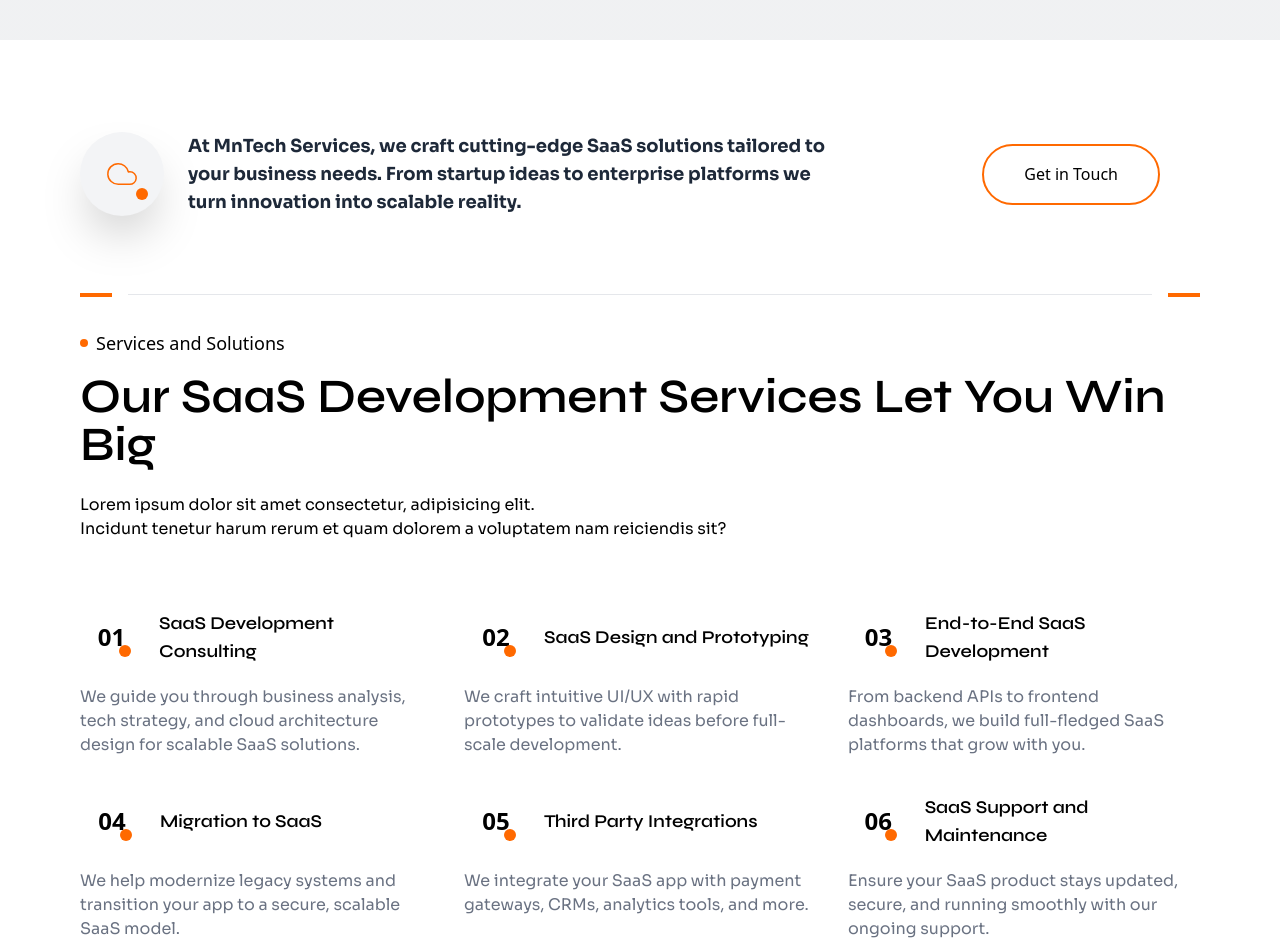
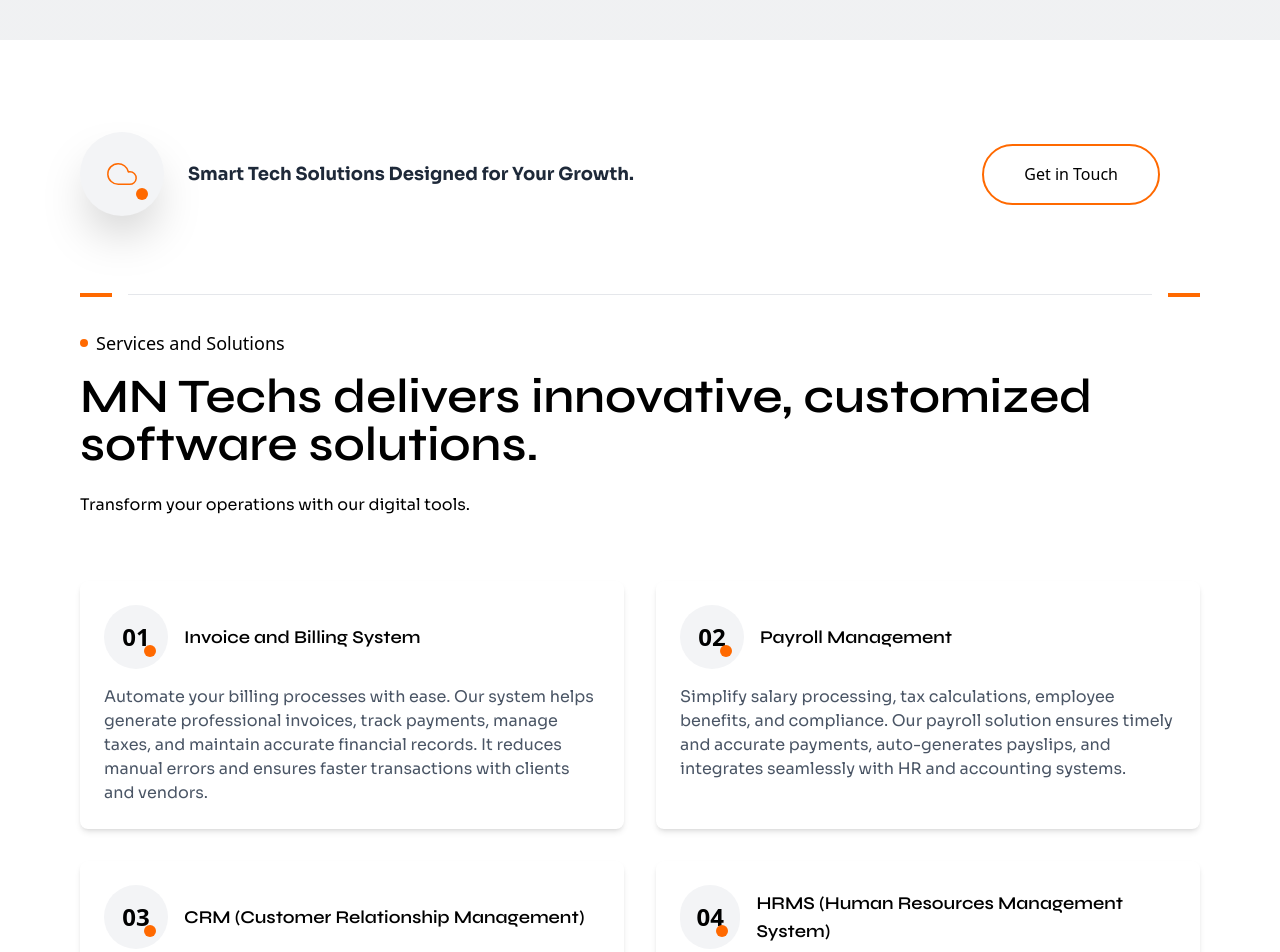
Before and after one commit to rishitharaghana/mnTechs, a React (Vite) app: page /services in a window 1280 px wide. Shown: the part 440-1392 px from the top of the page. Built offline with nearby package versions, Linux system fonts and the light colour scheme.

Commit message:
Sevices changes added

```diff
--- a/src/pages/Services.jsx
+++ b/src/pages/Services.jsx
@@ -2,7 +2,7 @@
 import { CiCloud } from "react-icons/ci";
 import { ArrowRight } from "lucide-react";
 import map from "../assets/map.png";
-import { Link, useNavigate } from "react-router-dom"; // Corrected import for navigation
+import { Link, useNavigate } from "react-router-dom";
 import Navigation from "../Components/Navigation";
 import Safegaurd from "../Services/Safegaurd";
 import SaasApplications from "../Services/SaasApplications";
@@ -12,55 +12,58 @@
 const services = [
   {
     id: "01",
-    title: "SaaS Development Consulting",
-    desc: "We guide you through business analysis, tech strategy, and cloud architecture design for scalable SaaS solutions.",
+    title: "Invoice and Billing System",
+    desc: "Automate your billing processes with ease. Our system helps generate professional invoices, track payments, manage taxes, and maintain accurate financial records. It reduces manual errors and ensures faster transactions with clients and vendors.",
   },
   {
     id: "02",
-    title: "SaaS Design and Prototyping",
-    desc: "We craft intuitive UI/UX with rapid prototypes to validate ideas before full-scale development.",
+    title: "Payroll Management",
+    desc: "Simplify salary processing, tax calculations, employee benefits, and compliance. Our payroll solution ensures timely and accurate payments, auto-generates payslips, and integrates seamlessly with HR and accounting systems.",
   },
   {
     id: "03",
-    title: "End-to-End SaaS Development",
-    desc: "From backend APIs to frontend dashboards, we build full-fledged SaaS platforms that grow with you.",
+    title: "CRM (Customer Relationship Management)",
+    desc: "Build better relationships with your customers. Our CRM system helps manage leads, track customer interactions, schedule follow-ups, and analyze sales performance,empowering your team to convert more leads into loyal clients.",
   },
   {
     id: "04",
-    title: "Migration to SaaS",
-    desc: "We help modernize legacy systems and transition your app to a secure, scalable SaaS model.",
+    title: "HRMS (Human Resources Management System)",
+    desc: "Manage your workforce efficiently. From employee onboarding and attendance tracking to performance reviews and leave management, our HRMS solution centralizes all HR operations under one platform.",
   },
   {
     id: "05",
-    title: "Third Party Integrations",
-    desc: "We integrate your SaaS app with payment gateways, CRMs, analytics tools, and more.",
+    title: "Hospital Management System",
+    desc: "Streamline healthcare operations with our all-in-one hospital software. It covers patient records, appointment scheduling, billing, pharmacy, diagnostics, and staff management,ensuring smooth coordination and improved patient care.",
   },
   {
     id: "06",
-    title: "SaaS Support and Maintenance",
-    desc: "Ensure your SaaS product stays updated, secure, and running smoothly with our ongoing support.",
+    title: "School and College Management System",
+    desc: "A complete academic management solution for educational institutions. Automate admissions, fee collections, student and staff records, attendance, timetable scheduling, and online report cards all from one dashboard.",
+  },
+  {
+    id: "07",
+    title: "Large Scale E-commerce Management",
+    desc: "Efficiently run your online store. Our e-commerce solution includes product catalog management, inventory control, order processing, payment integration, customer support, and analytics for large and growing businesses.",
+  },
+  {
+    id: "08",
+    title: "Artificial Intelligence Chatbots",
+    desc: "Offer 24/7 customer support and engagement with intelligent AI chatbots. They can answer queries, guide purchases, schedule appointments, and enhance user experience,reducing response time and boosting satisfaction.",
   },
 ];
 
 const Services = () => {
-  const navigate = useNavigate(); // Hook for navigation
+  const navigate = useNavigate();
 
-  // Handler for "Tell us about your project" and "See More" navigation
   const handleTellUs = () => {
-    navigate("/contact"); // Programmatic navigation to contact page
+    navigate("/contact");
   };
 
   return (
     <div>
-      <BreadCrumb title='Services' />
+      <BreadCrumb title="Services" />
       <Navigation />
       <div className="relative py-12 sm:py-16 px-4 sm:px-6 md:px-20 overflow-hidden">
-        {/* <img
-          src={map}
-          alt="hexagon background"
-          className="absolute z-10 inset-0 w-full h-full object-cover opacity-20"
-          style={{ height: "150px" }}
-        /> */}
         <div className="flex flex-col sm:flex-row items-center justify-between gap-6 sm:gap-10 relative z-10">
           <div className="flex items-center gap-4 sm:gap-6 max-w-xs sm:max-w-3xl">
             <div className="relative bg-gray-100 shadow-2xl p-4 sm:p-6 rounded-full text-2xl sm:text-4xl text-orange-500">
@@ -68,14 +71,14 @@
               <CiCloud />
             </div>
             <p className="text-base sm:text-lg text-gray-800 font-bold">
-              At MnTech Services, we craft cutting-edge SaaS solutions tailored
-              to your business needs. From startup ideas to enterprise platforms
-              we turn innovation into scalable reality.
+              Smart Tech Solutions Designed for Your Growth.
             </p>
           </div>
           <div className="p-4 sm:p-10">
             <button
-            onClick={handleTellUs} className="px-6 sm:px-10 py-2 sm:py-4 border-2 border-orange-500 font-medium text-base sm:text-lg rounded-full text-black bg-white hover:bg-orange-500 hover:text-white transition-all duration-300">
+              onClick={handleTellUs}
+              className="px-6 sm:px-10 py-2 sm:py-4 border-2 border-orange-500 font-medium text-base sm:text-lg rounded-full text-black bg-white hover:bg-orange-500 hover:text-white transition-all duration-300"
+            >
               Get in Touch
             </button>
           </div>
@@ -91,22 +94,22 @@
             Services and Solutions
           </div>
           <h2 className="text-2xl sm:text-3xl md:text-5xl text-start text-black mt-2 sm:mt-4 mb-4 sm:mb-6">
-            Our SaaS Development Services Let You Win Big
+            MN Techs delivers innovative, customized software solutions.
           </h2>
           <p className="text-black text-sm sm:text-base">
-            Lorem ipsum dolor sit amet consectetur, adipisicing elit.
-            <br />
-            Incidunt tenetur harum rerum et quam dolorem a voluptatem nam
-            reiciendis sit?
+            Transform your operations with our digital tools.
           </p>
         </div>
       </div>
       <div className="px-4 sm:px-6 md:px-20 pb-12 sm:pb-20">
-        <div className="grid grid-cols-1 sm:grid-cols-2 md:grid-cols-3 gap-6 sm:gap-8">
+        <div className="grid grid-cols-1 sm:grid-cols-2 md:grid-cols-2 gap-6 sm:gap-8">
           {services.map((service, index) => (
-            <div key={index} className="space-y-4 text-center sm:text-left">
-              <div className="flex items-center justify-center sm:justify-start space-x-4">
-                <div className="w-14 sm:w-16 h-14 sm:h-16 rounded-full bg-white flex items-center justify-center text-xl sm:text-2xl font-bold text-black relative">
+            <div
+              key={index}
+              className="bg-white p-6 rounded-lg shadow-md hover:shadow-lg transition-shadow duration-300"
+            >
+              <div className="flex items-center justify-center sm:justify-start space-x-4 mb-4">
+                <div className="w-14 sm:w-16 h-14 sm:h-16 rounded-full bg-gray-100 flex items-center justify-center text-xl sm:text-2xl font-bold text-black relative">
                   {service.id}
                   <span className="absolute bottom-2 sm:bottom-3 right-2 sm:right-3 w-3 h-3 bg-orange-500 rounded-full"></span>
                 </div>
@@ -114,7 +117,7 @@
                   {service.title}
                 </h3>
               </div>
-              <p className="text-gray-500 text-sm sm:text-base">{service.desc}</p>
+              <p className="text-gray-600 text-sm sm:text-base">{service.desc}</p>
             </div>
           ))}
         </div>
@@ -147,7 +150,6 @@
           <div className="w-4 sm:w-8 h-1 bg-orange-500"></div>
         </div>
       </div>
-
       <SaasApplications />
       <ServiceFooter />
     </div>
```
